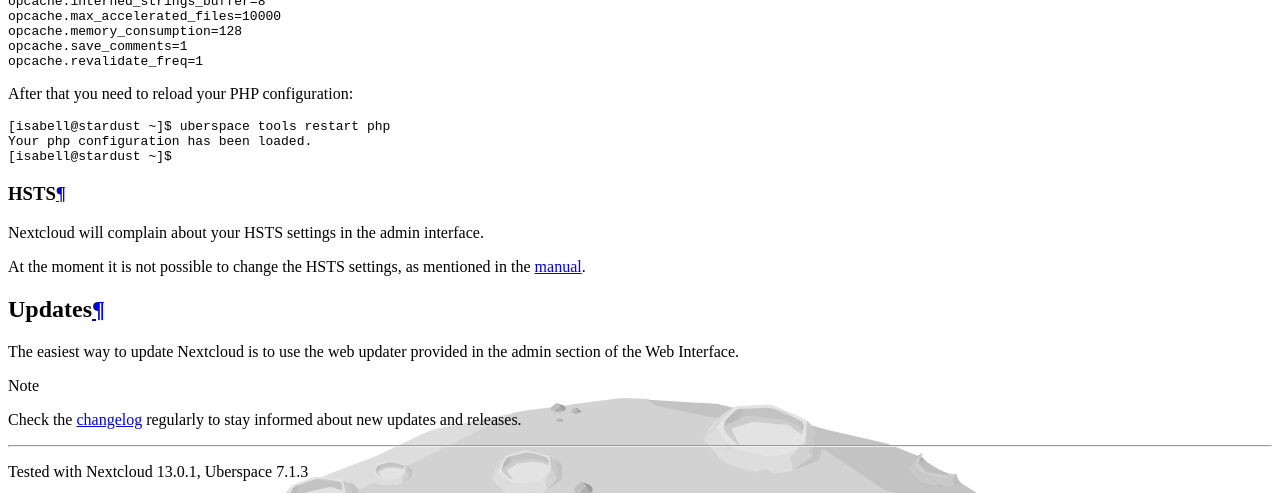
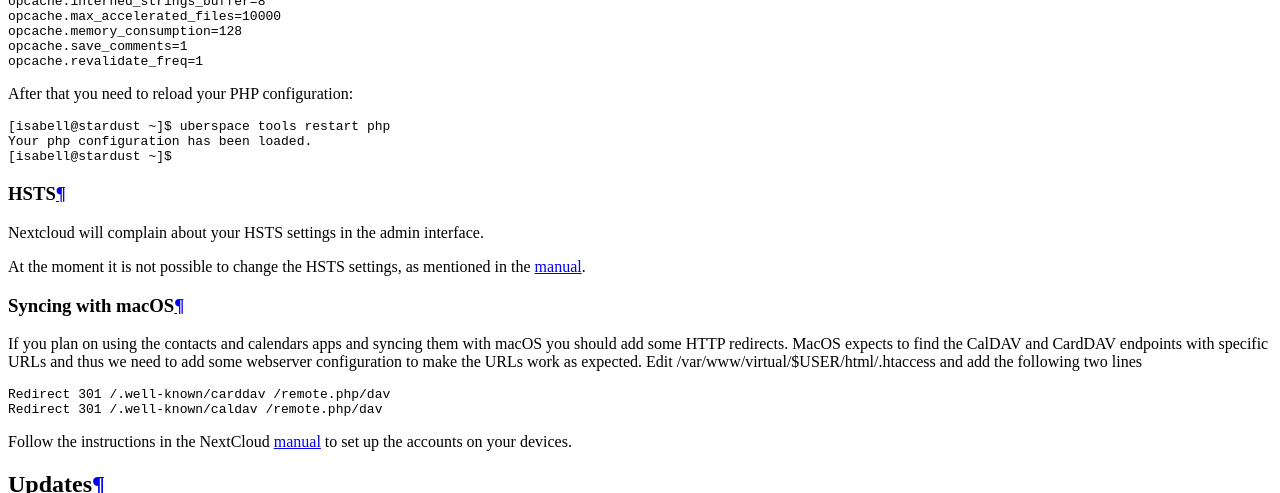
Before and after one commit to Uberspace/lab, a Sphinx documentation site: the page built from source/guide_nextcloud.rst, in a window 1280 px wide and 900 px high, scrolled down 2934 px, cut to the strip 0-493 px from the top of the window. Built offline with Sphinx 7.4.7 and the Read the Docs theme 2.0.0, drawn with Linux system fonts in a browser that asks for light colours.

Commit message:
Add information for syncing with macOS
At least starting with mac OS El Capitan the syncing with CardDAV and CalDAV
seem to require specific URLs.
See also: https://github.com/sabre-io/Baikal/issues/401

```diff
--- a/source/guide_gitea.rst
+++ b/source/guide_gitea.rst
@@ -85,7 +85,7 @@
 Change the configuration
 ------------------------
 
-You need to create a custom diretory
+You need to create a custom directory
 
 ::
 
--- a/source/guide_nextcloud.rst
+++ b/source/guide_nextcloud.rst
@@ -127,6 +127,23 @@
 
 At the moment it is not possible to change the HSTS settings, as mentioned in the `manual <https://manual.uberspace.de/en/web-security.html>`_.
 
+Syncing with macOS
+------------------
+
+If you plan on using the contacts and calendars apps and syncing them with macOS you should add some HTTP redirects.
+MacOS expects to find the CalDAV and CardDAV endpoints with specific URLs and thus we need to add some webserver configuration to
+make the URLs work as expected.
+Edit /var/www/virtual/$USER/html/.htaccess and add the following two lines
+
+::
+
+ Redirect 301 /.well-known/carddav /remote.php/dav
+ Redirect 301 /.well-known/caldav /remote.php/dav
+
+::
+
+Follow the instructions in the NextCloud `manual <https://docs.nextcloud.com/server/13/user_manual/pim/sync_ios.html>`_ to set up the accounts on your devices.
+
 Updates
 =======
 
```
